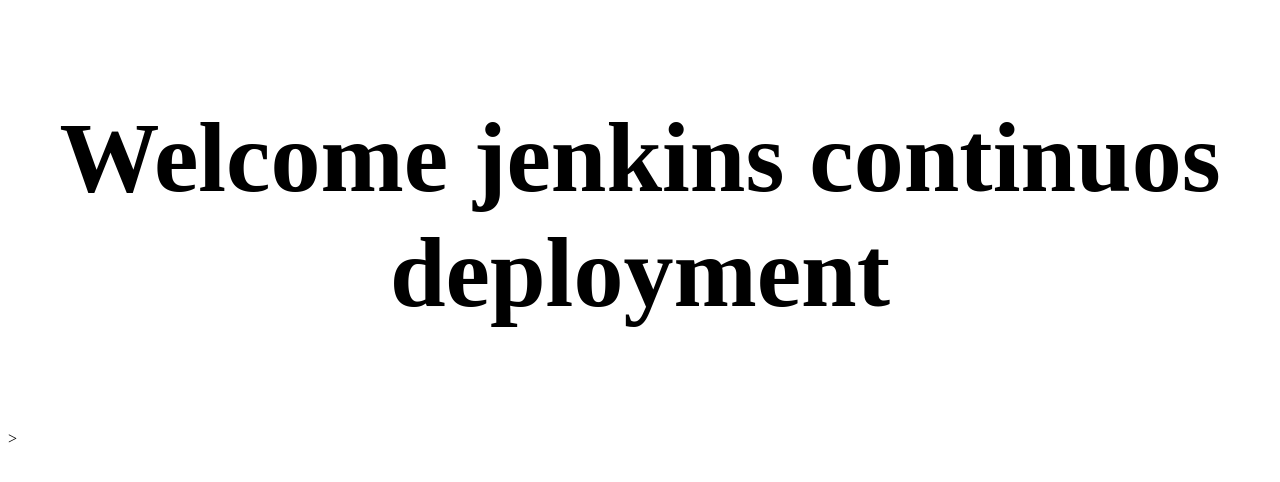
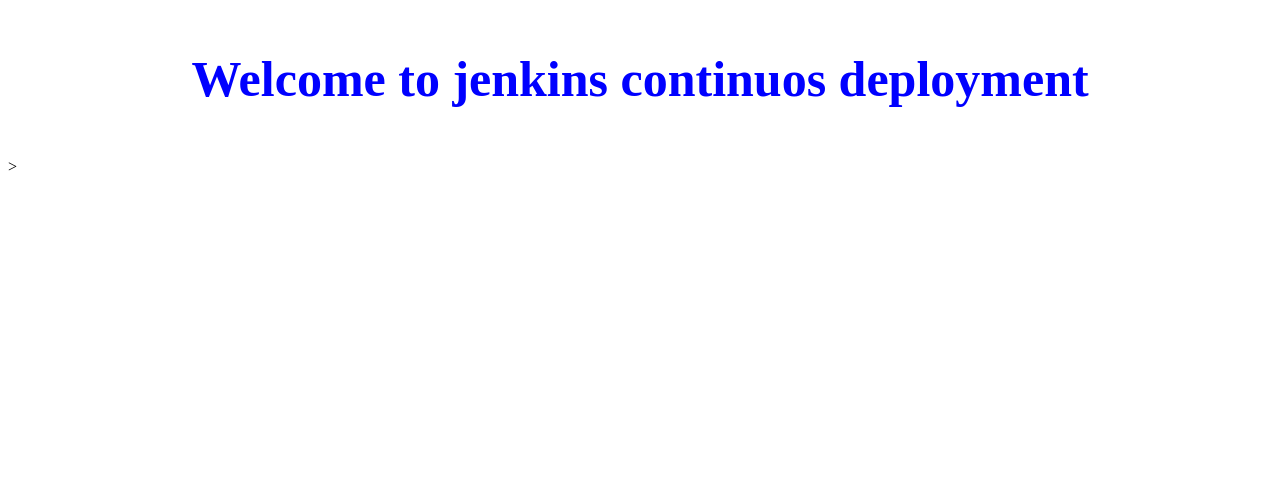
Before and after one commit to KarthikRao123/Jenkins, an Angular app: page / in a window 1280 px wide. Shown: the top 482 px of the page. Built offline with nearby package versions, Linux system fonts and the light colour scheme.

Commit message:
added changed to the app component with p with font color tag

```diff
--- a/src/app/app.component.html
+++ b/src/app/app.component.html
@@ -1,2 +1,2 @@
-<p style="font-weight: bold;text-align: center;font-size: 100px;">Welcome jenkins continuos deployment</p>>
+<p style="font-weight: bold;text-align: center;font-size: 50px;color: blue;">Welcome to jenkins continuos deployment</p>>
 <router-outlet></router-outlet>
```
Also changed, not shown: 4 other files (tests, documents, lock files or other folders).
